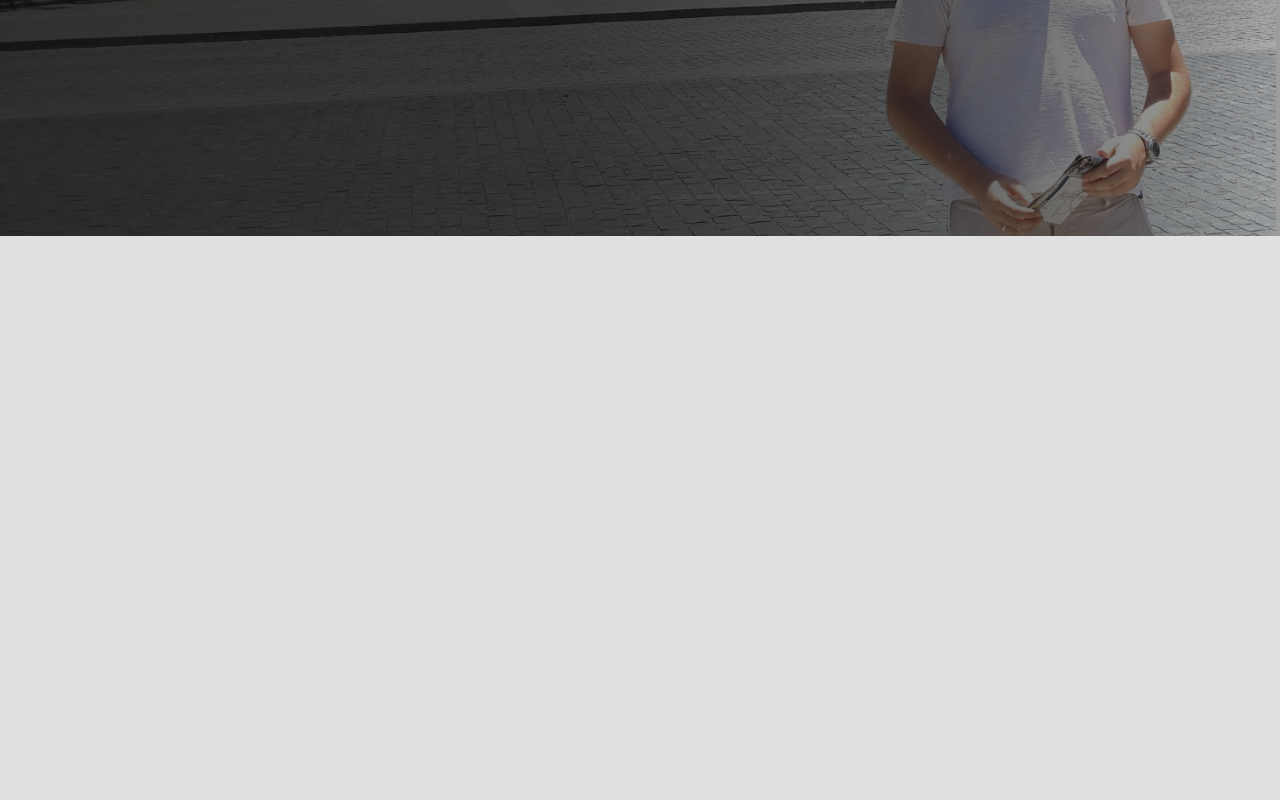
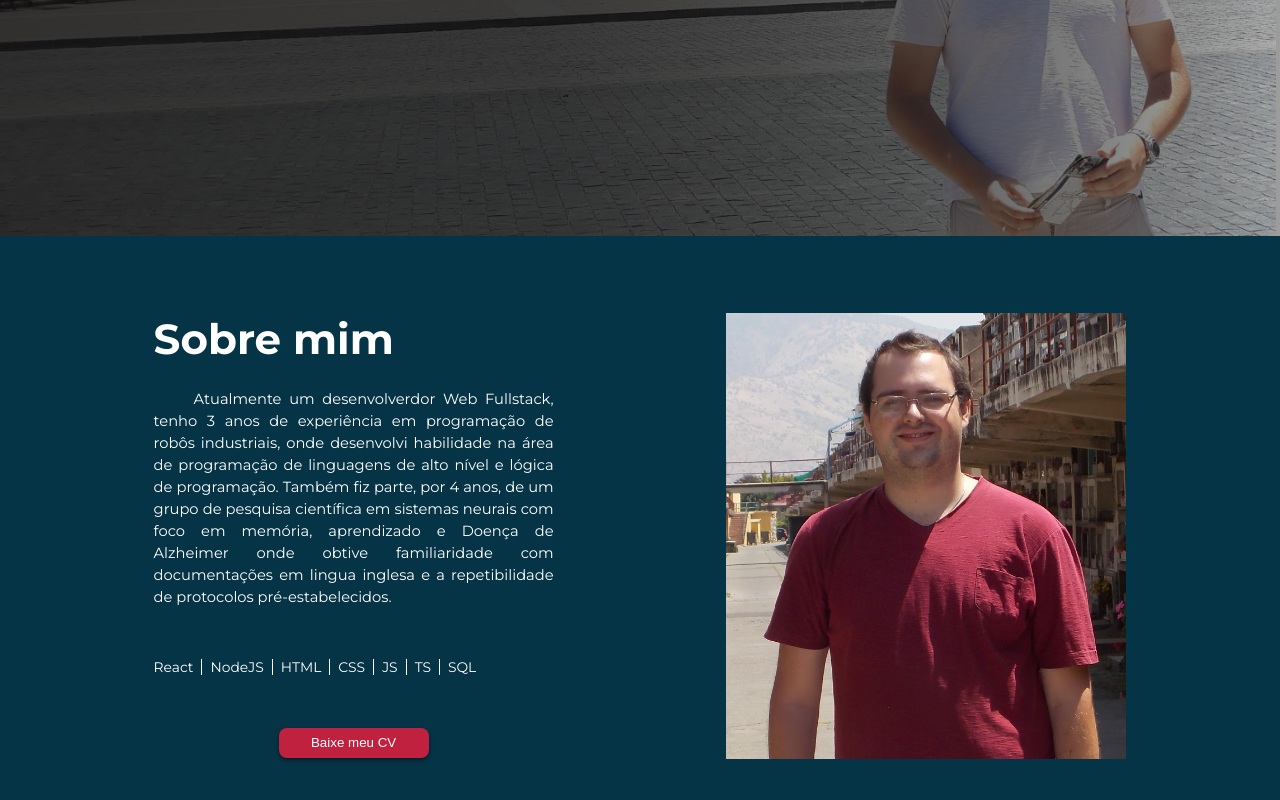
Before and after one commit to danilomourelle/FutureTube, a React (Create React App) app: page / in a window 1280 px wide. Shown: the part 380-1180 px from the top of the page. Before the commit the page ends 800 px from the top, so only its background shows below. Built offline with nearby package versions, Linux system fonts and the light colour scheme.

Commit message:
about me

```diff
--- a/src/App.js
+++ b/src/App.js
@@ -2,6 +2,7 @@ import React from 'react';
 import styled, { createGlobalStyle } from 'styled-components'
 import Header from './components/header';
 import HeroImg from './components/heroImage';
+import AboutMe from './components/aboutMe';
 
 const GlobalStyle = createGlobalStyle`
   *{
@@ -29,6 +30,7 @@ function App() {
       <GlobalStyle />
       <Header />
       <HeroImg />
+      <AboutMe />
     </PageWrapper>
   );
 }
--- /dev/null
+++ b/src/components/aboutMe/index.js
@@ -0,0 +1,116 @@
+import React from 'react'
+import styled from 'styled-components'
+
+const Wrapper = styled.article`
+  width:100%;
+  height: 600px;
+  background-color: #063447;
+  color: #ffffff;
+  padding: 6% 12%;
+  display: flex;
+  flex-flow: row nowrap;
+  justify-content: space-between;
+  @media(max-width: 900px){
+    min-height: 500px;
+    padding: 6% ;
+  }
+  @media(max-width: 600px){
+    height: 600px;
+    flex-flow: column nowrap;
+    align-items: center;
+    justify-content:space-evenly;
+  }
+`
+const TextWrapper = styled.section`
+  width: 400px;
+  font-size: 42px;
+  display: grid;
+  gap: 5%;
+  a{
+    justify-self: center;
+  }
+  @media(max-width: 1200px){
+    width: 45%;
+    font-size: 36px;
+  }
+  @media(max-width: 600px){
+    width: 100%;
+    height: 60%;
+    font-size: 32px;
+  }
+`
+const Title = styled.h3`
+  font-size: 1em;
+  font-weight: 800;
+  margin: auto 0;
+`
+const Description = styled.p`
+  font-size: 0.35em;
+  text-indent: 10%;
+  line-height: 1.5em;
+  text-align: justify;
+`
+const Keywords = styled.p`
+  padding: 0 2%;
+  display: inline;
+  border-right: solid 1px #ffffff;
+  font-size: 0.33em;
+  &:first-of-type{
+    padding-left: 0;
+  }
+  &:last-of-type{
+    border: none;
+  }
+`
+const Button = styled.button`
+  width: 150px;
+  height: 30px;
+  border: none;
+  color: #ffffff;
+  border-radius: 8px;
+  box-shadow: 0 2px 4px 0 rgba(0, 0, 0, 0.5);
+  background-color: #bf213e;
+`
+const ImageWrapper = styled.img`
+  width: 400px;
+  height: 100%;
+  object-fit: cover;
+  object-position: 50% -50px;
+  @media(max-width: 1200px){
+    width: 45%;
+  }
+  @media(max-width: 600px){
+    width: 30vw;
+    height: 30vw;
+    object-position: 50% 0px;
+  }
+`
+
+
+function AboutMe() {
+  return (
+    <Wrapper>
+      <TextWrapper>
+        <Title>Sobre mim</Title>
+        <Description>
+          Atualmente um desenvolverdor Web Fullstack, tenho 3 anos de experiência em programação de robôs industriais, onde desenvolvi habilidade na área de programação de linguagens de alto nível e lógica de programação. Também fiz parte, por 4 anos, de um grupo de pesquisa científica em sistemas neurais com foco em memória, aprendizado e Doença de Alzheimer onde obtive familiaridade com documentações em lingua inglesa e a repetibilidade de protocolos pré-estabelecidos.
+        </Description>
+        <span>
+          <Keywords>React</Keywords>
+          <Keywords>NodeJS</Keywords>
+          <Keywords>HTML</Keywords>
+          <Keywords>CSS</Keywords>
+          <Keywords>JS</Keywords>
+          <Keywords>TS</Keywords>
+          <Keywords>SQL</Keywords>
+        </span>
+        <a href='../../CV_Danilo_Mourelle.pdf' download="CV - Danilo Mourelle.pdf" ><Button>Baixe meu CV</Button></a>
+      </TextWrapper>
+
+      <ImageWrapper src={require('../../images/Personal/DSCN0677.jpg')} alt='Profile' />
+
+    </Wrapper>
+  )
+}
+
+export default AboutMe
--- a/src/components/heroImage/index.js
+++ b/src/components/heroImage/index.js
@@ -13,6 +13,9 @@ const Wrapper = styled.figure`
   background-repeat: no-repeat;
   display:flex;
   flex-flow:row nowrap;
+  @media(max-width: 900px){
+    flex-flow: column nowrap;
+  }
 `
 const SocialMediasWrapper = styled.aside`
   width:4%;
@@ -22,8 +25,15 @@ const SocialMediasWrapper = styled.aside`
   gap: 6%;
   place-items:center;
   align-content: flex-start;
+  @media(max-width: 900px){
+    order: 1;
+    grid-auto-flow: column;
+    gap: 100%;
+    padding: 0;
+  }
   @media(max-width: 500px){
     visibility: hidden;
+
   }
 `
 const Presentation = styled.div`
@@ -34,6 +44,14 @@ const Presentation = styled.div`
   display:grid;
   gap:4%;
   align-content: flex-start;
+  @media(max-width: 900px){
+    font-size: 32px;
+    margin:0;
+  }
+  @media(max-width: 500px){
+    font-size: 24px;
+    margin:0;
+  }
   h1{
     font-size: 1em;
     font-weight: bold;
@@ -45,6 +63,9 @@ const Presentation = styled.div`
   h3{
     font-size: 0.32em;
     font-weight: normal;
+    @media(max-width: 500px){
+      visibility:hidden;
+    }
   }
 `
 
```
Also changed, not shown: 1 other file (tests, documents, lock files or other folders).
